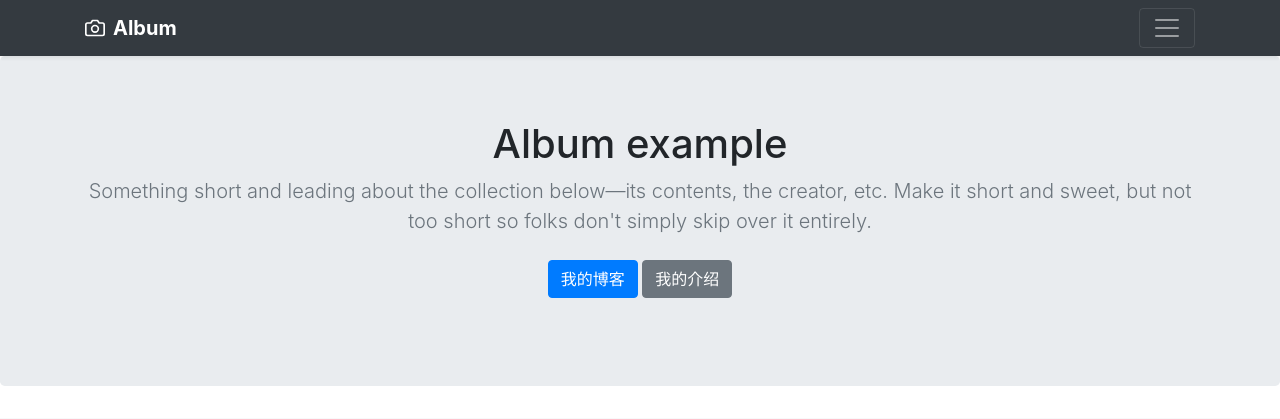
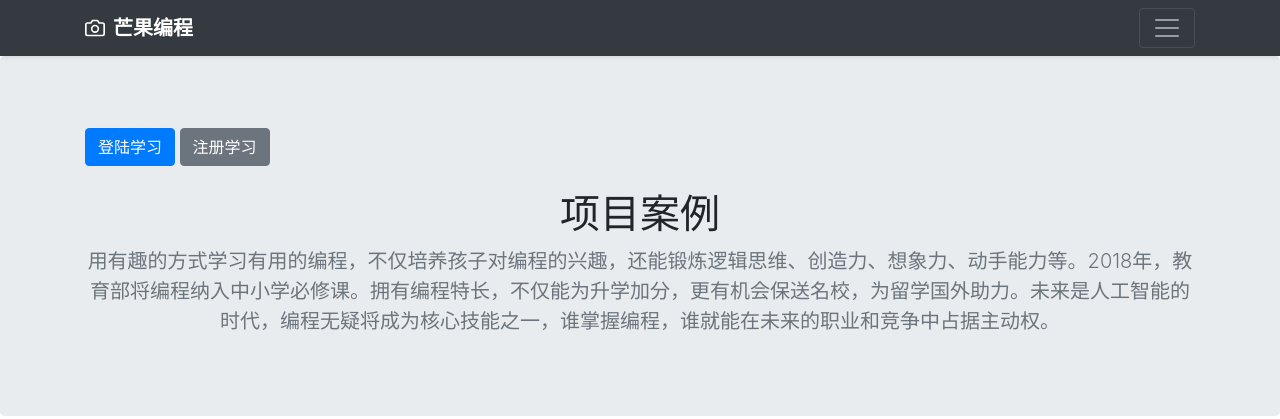
Before and after one commit to newblock/myblog, a Django app: page / in a window 1280 px wide. Shown: the top 419 px of the page. Run offline with Django 3.2, Linux system fonts and the light colour scheme; data comes from the database, SQL or seed files in the repository; both versions use the stored data as it was after the commit; some libraries are stand-ins or nearby versions.

Commit message:
home page v1

```diff
--- a/templates/home.html
+++ b/templates/home.html
@@ -8,7 +8,7 @@
     <meta name="author" content="">
     <link rel="icon" href="/docs/4.1/assets/img/favicons/favicon.ico">
 
-    <title>Album example for Bootstrap</title>
+    <title>www.kidcode.com</title>
 
     <link rel="canonical" href="https://getbootstrap.com/docs/4.1/examples/album/">
 
@@ -23,15 +23,16 @@
         <div class="container">
           <div class="row">
             <div class="col-sm-8 col-md-7 py-4">
-              <h4 class="text-white">About</h4>
-              <p class="text-muted">Add some information about the album below, the author, or any other background context. Make it a few sentences long so folks can pick up some informative tidbits. Then, link them off to some social networking sites or contact information.</p>
+              <h4 class="text-white">关于我们</h4>
+              <p class="text-muted">致力于少年儿童的素质教育，提升能力的编程教育，人工智能基础能力培养，提升孩子的逻辑能力，注意力，专注力，意志品质，最终提高学习能力。</p>
             </div>
             <div class="col-sm-4 offset-md-1 py-4">
-              <h4 class="text-white">Contact</h4>
+              <h4 class="text-white">联系我们</h4>
               <ul class="list-unstyled">
-                <li><a href="#" class="text-white">Follow on Twitter</a></li>
-                <li><a href="#" class="text-white">Like on Facebook</a></li>
-                <li><a href="#" class="text-white">Email me</a></li>
+                <li><a href="#" class="text-white">微信:152021558</a></li>
+
+                <li><a href="#" class="text-white">邮箱:michaelt@163.com</a></li>
+                <li><a href="#" class="text-white">抖音号:michaelalei</a></li>
               </ul>
             </div>
           </div>
@@ -41,7 +42,7 @@
         <div class="container d-flex justify-content-between">
           <a href="#" class="navbar-brand d-flex align-items-center">
             <svg xmlns="http://www.w3.org/2000/svg" width="20" height="20" viewBox="0 0 24 24" fill="none" stroke="currentColor" stroke-width="2" stroke-linecap="round" stroke-linejoin="round" class="mr-2"><path d="M23 19a2 2 0 0 1-2 2H3a2 2 0 0 1-2-2V8a2 2 0 0 1 2-2h4l2-3h6l2 3h4a2 2 0 0 1 2 2z"></path><circle cx="12" cy="13" r="4"></circle></svg>
-            <strong>Album</strong>
+            <strong>芒果编程</strong>
           </a>
           <button class="navbar-toggler" type="button" data-toggle="collapse" data-target="#navbarHeader" aria-controls="navbarHeader" aria-expanded="false" aria-label="Toggle navigation">
             <span class="navbar-toggler-icon"></span>
@@ -53,21 +54,21 @@
     <main role="main">
 
       <section class="jumbotron text-center">
+          <div class="container text-left">
+          <p>
+            <a href="blog" class="btn btn-primary my-2">登陆学习</a>
+            <a href="{% static 'resume.pdf' %}" class="btn btn-secondary my-2">注册学习</a>
+          </p>
+          </div>
         <div class="container">
-          <h1 class="jumbotron-heading">Album example</h1>
-          <p class="lead text-muted">Something short and leading about the collection below—its contents, the creator, etc. Make it short and sweet, but not too short so folks don't simply skip over it entirely.</p>
-          <p>
-            <a href="blog" class="btn btn-primary my-2">我的博客</a>
-            <a href="{% static 'resume.pdf' %}" class="btn btn-secondary my-2">我的介绍</a>
-          </p>
+          <h1 class="jumbotron-heading">项目案例</h1>
+          <p class="lead text-muted">用有趣的方式学习有用的编程，不仅培养孩子对编程的兴趣，还能锻炼逻辑思维、创造力、想象力、动手能力等。2018年，教育部将编程纳入中小学必修课。拥有编程特长，不仅能为升学加分，更有机会保送名校，为留学国外助力。未来是人工智能的时代，编程无疑将成为核心技能之一，谁掌握编程，谁就能在未来的职业和竞争中占据主动权。</p>
         </div>
       </section>
 
       <div class="album py-5 bg-light">
         <div class="container">
-
           <div class="row">
-
 {#            <div class="col-md-4">#}
 {#              <div class="card mb-4 shadow-sm">#}
 {#                <img class="card-img-top" src="">#}
@@ -79,13 +80,19 @@
           {% for gallery in gaall %}
             <div class="col-md-4">
               <div class="card mb-4 shadow-sm">
-                <img class="card-img-top" src="{{ gallery.image.url }}">
+                <img class="card-img-top" src="{{ gallery.image.url }}" height="300">
                 <div class="card-body">
                   <p class="card-text">{{ gallery.description }}</p>
                 </div>
               </div>
             </div>
           {% endfor %}
+          <div class="container text-center">
+          <p>
+            <a href="blog" class="btn btn-primary my-2">我的博客</a>
+            <a href="{% static 'resume.pdf' %}" class="btn btn-secondary my-2">我的介绍</a>
+          </p>
+          </div>
           </div>
         </div>
       </div>
@@ -95,7 +102,7 @@
     <footer class="text-muted">
       <div class="container">
         <p class="float-right">
-          <a href="#">Back to top</a>
+          <a href="#">回到顶部</a>
         </p>
         <p>Album example is &copy; Bootstrap, but please download and customize it for yourself!</p>
         <p>New to Bootstrap? <a href="../../">Visit the homepage</a> or read our <a href="../../getting-started/">getting started guide</a>.</p>
```
Also changed, not shown: db.sqlite3.
